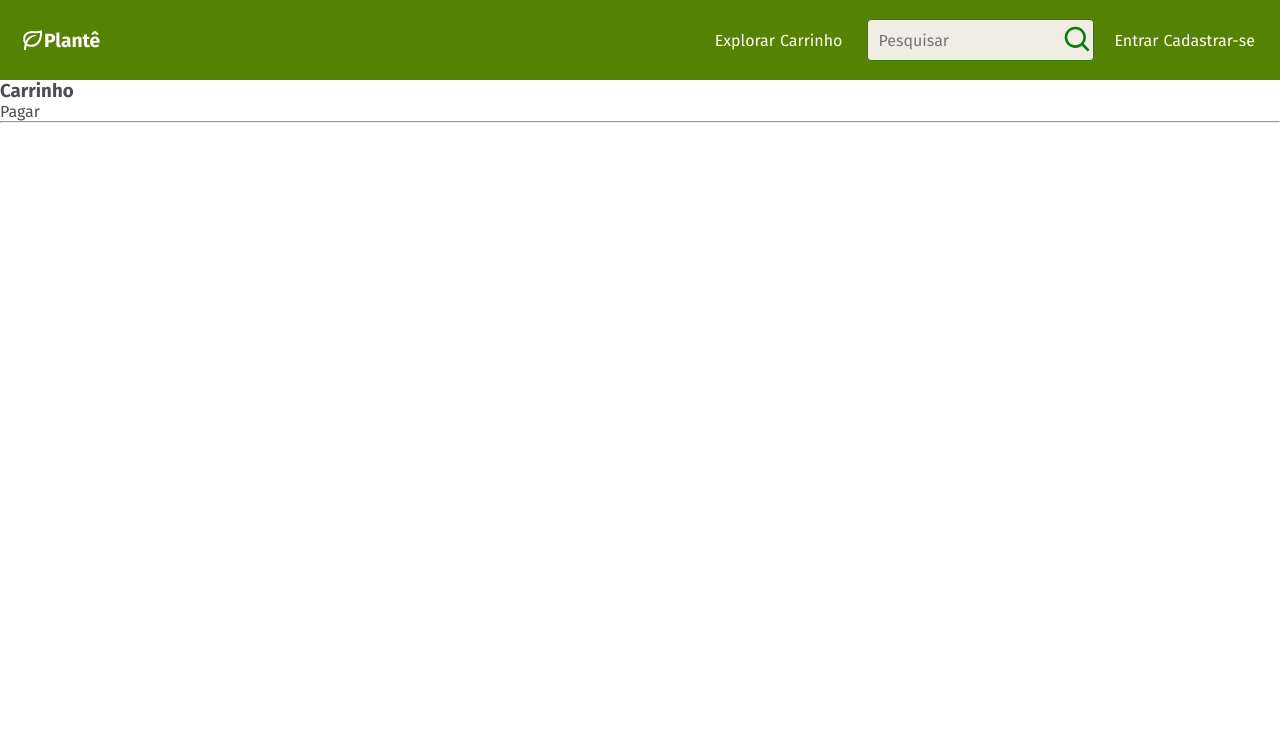
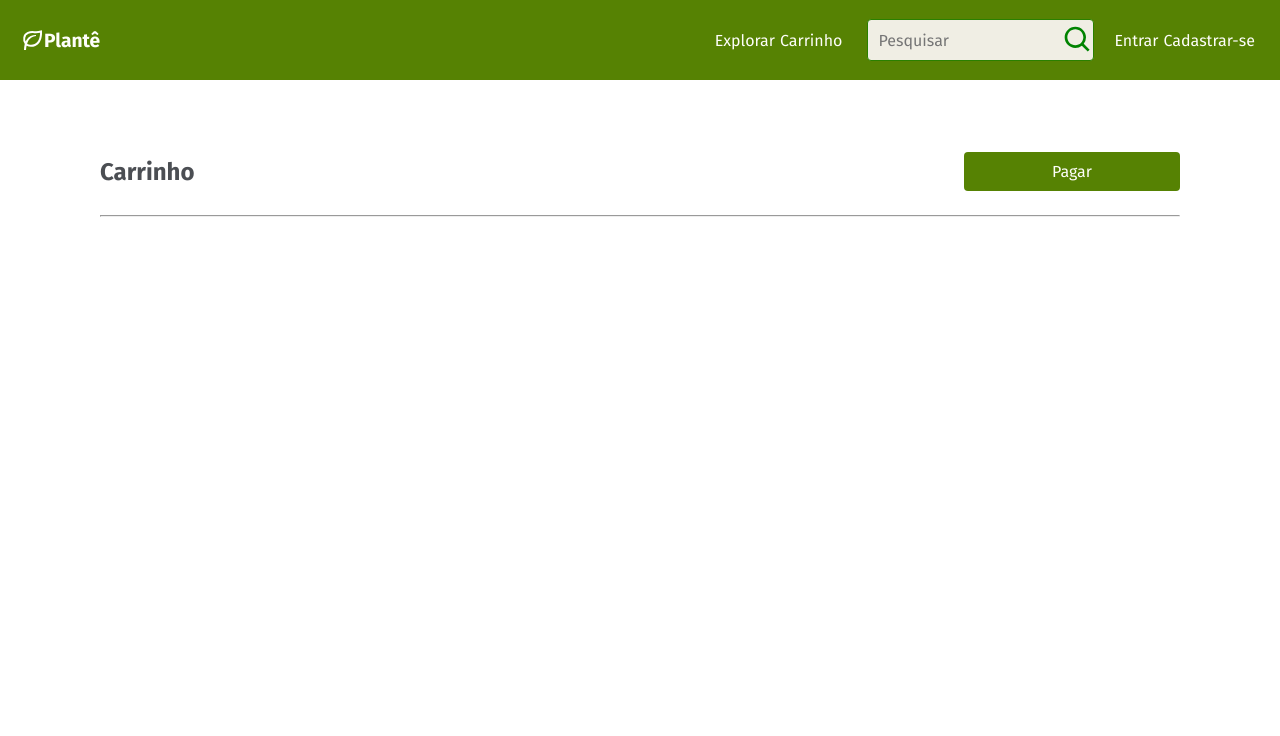
Before and after one commit to gabcchaves/plante-php, a PHP site: page /cart.php in a window 1280 px wide. Shown: the top 736 px of the page. Run offline with PHP 8.4, Linux system fonts and the light colour scheme.

Commit message:
Atualização da estrutura e do estilo da página do carrinho.

```diff
--- a/cart.php
+++ b/cart.php
@@ -11,7 +11,7 @@
 
 		<div class="container-content">
 			<h3>Carrinho</h3>
-			<button id="btn-pay">Pagar</button>
+			<button id="btn-pay" class="css-btn-dark">Pagar</button>
 			<hr>
 			<?php // TODO ?>
 		</div>
--- /dev/null
+++ b/css/cart.css
@@ -0,0 +1,23 @@
+.container-content {
+	display: grid;
+	grid-template-columns: 80% 20%;
+	grid-template-rows: 15% 1% auto;
+	padding: 20px 30px;
+	align-items: center;
+}
+
+.container-content button { padding: 10px 20px; }
+
+hr {
+	grid-column: 1 / 3;
+	grid-row: 2 / 3;
+}
+
+h3 {
+	font-size: 1.5rem;
+}
+
+@media screen and (min-width: 1081px) {
+	.container-content { padding: 50px 100px; }
+	.container-content { padding: 10px, 10px; }
+}
```
